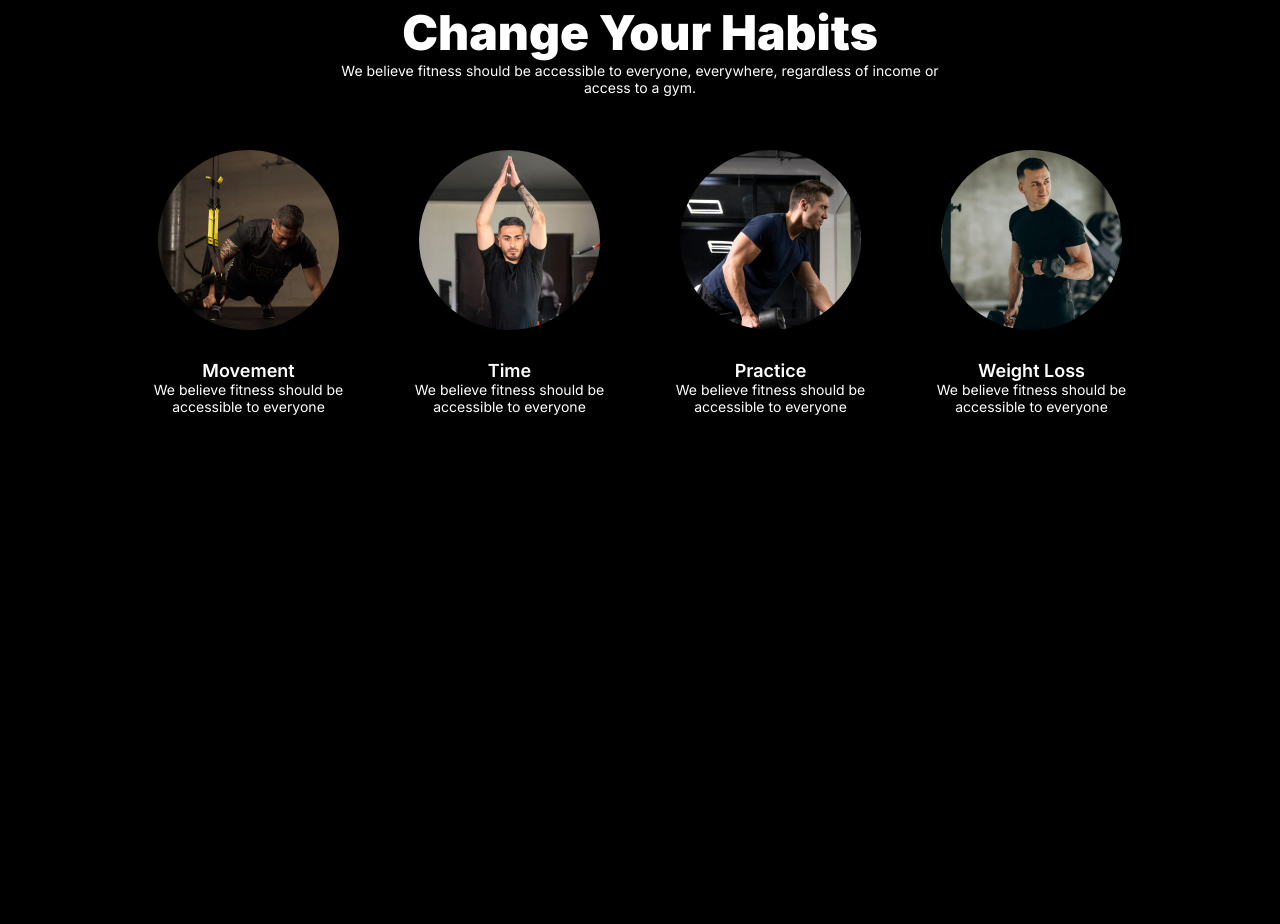
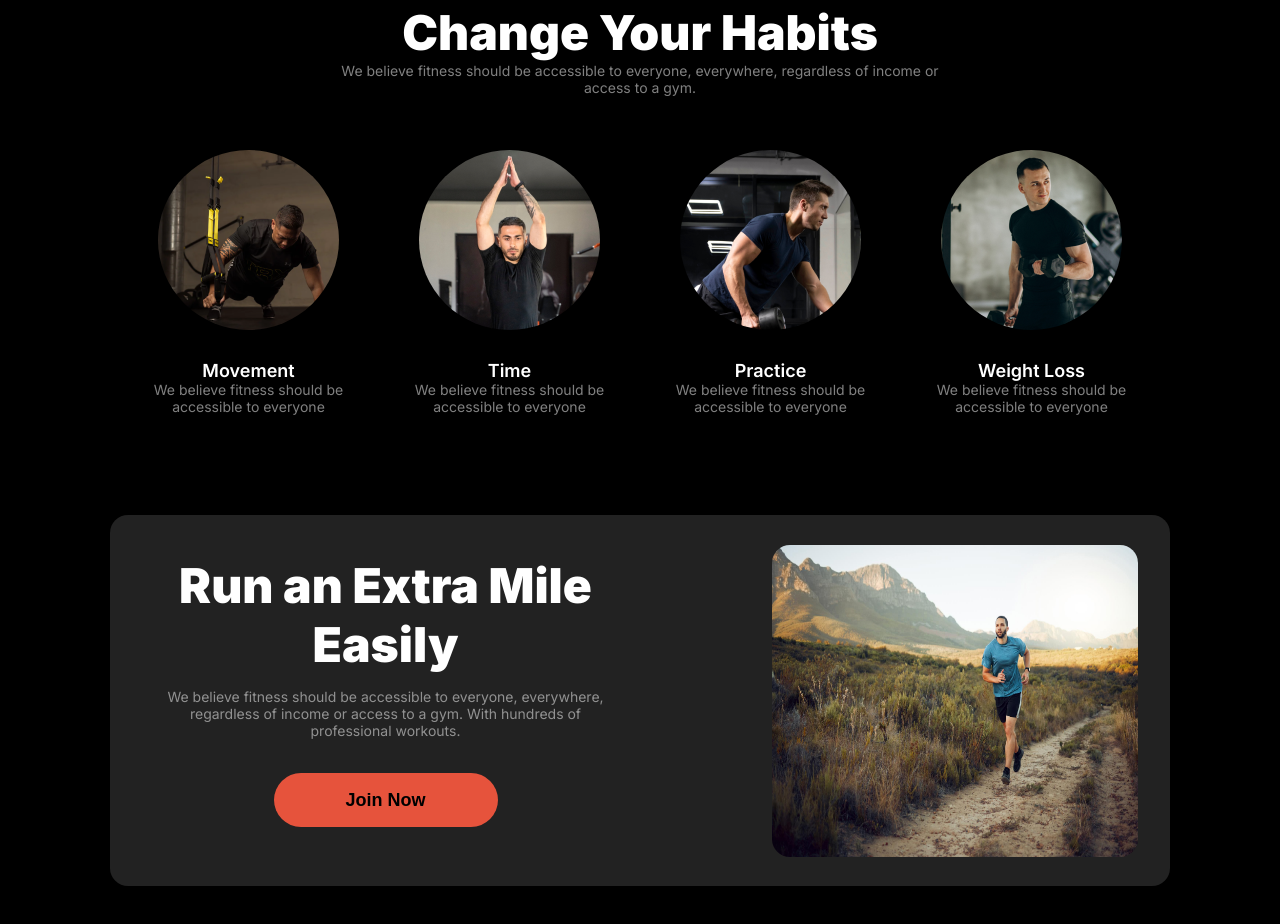
Before and after one commit to shipumaruf/ASSIGNMENT-2, a plain HTML site: page index.html in a window 1280 px wide. Shown: the part 842-1766 px from the top of the page. Before the commit the page ends 1257 px from the top, so only its background shows below. Drawn offline with Linux system fonts and the light colour scheme; a web font is replaced by a local one.

Commit message:
added run saection responsive

```diff
--- a/index.html
+++ b/index.html
@@ -109,6 +109,30 @@
 
         </section>
 
+    <section class="run">
+        <div class="run-container">
+            <div class="run-text-contain">
+                <h2>Run an Extra Mile Easily</h2>
+                <p>We believe fitness should be accessible to everyone, everywhere,
+                     regardless of income or access to a gym. With hundreds of professional workouts.</p>
+
+                        <button class="run-btn" >Join Now</button>
+
+
+            </div>
+                <div class="run-img-contain">
+                    <img src="images/run.jpg" alt="">
+
+                </div>
+
+
+
+
+        </div>
+
+
+       </section>
+
     </main>
 
     <footer>
--- a/styles/style.css
+++ b/styles/style.css
@@ -218,7 +218,7 @@ button .free-workout{
 }
 .habit-container{
     max-width: 1044px;
-    margin: 0 auto;
+    margin: 100px auto;
 
 }
 .habit-text-cotain{
@@ -229,21 +229,25 @@ button .free-workout{
 
 }
 .habit-titel{
+color:rgb(255, 255, 255) ;
 font-size: 48px;
 font-weight: 900;
 
 }
 .habit-description{
+color: rgba(255, 255, 255, 0.5);
 font-size: 14px;
 font-weight: 400;
 }
 .habit-img-container{
-    color:rgb(255, 255, 255) ;
+
     margin-top: 54px;
     text-align: center;
 
+
 }
 .habit-img-container h3{
+    color:rgb(255, 255, 255) ;
 font-size: 18px;
 font-weight: 600;
 
@@ -252,6 +256,7 @@ font-weight: 600;
 .habit-img-container p{
 font-size: 14px;
 font-weight: 400;
+color: rgba(255, 255, 255, 0.5);
 }
 .habit-img img{
     border-radius: 50%;
@@ -259,16 +264,72 @@ font-weight: 400;
 }
 
 
+/* habit section end  */
+
+/* section run start  */
+
+.run{
+   }
+
+.run-container{
+    max-width: 1060px;
+    height: 371px;
+    display: flex;
+    justify-content: space-between;
+    margin: 0 auto;
+    background-color: rgb(34, 34, 34);
+    margin-bottom: 100px;
+    border-radius: 18px;
+}
+
+.run-text-contain{
+    width: 443px;
+    text-align: center;
+    margin-top: 41px;
+    margin-left: 54px;
+
+}
+.run-text-contain h2{
+    font-size: 48px;
+font-weight: 900;
+margin-bottom: 14px;
+color:rgb(255, 255, 255) ;
 
 
+}
+.run-text-contain p{
+    font-size: 14px;
+font-weight: 400;
+margin-bottom: 34px;
+color: rgba(255, 255, 255, 0.5);
+}
+.run-img-contain{
+    width:366px;
+    height:312px;
+    margin: 30px 32px 29px 165px;
+}
+.run-img-contain img{
 
+width: 100%;
+height: 100%;
+border-radius: 18px;
 
+}
+.run-btn{
+    font-size: 18px;
+font-weight: 600;
+width: 224px;
+height: 54px;
+padding: 16px 40px 16px 40px;
+background-color: rgb(230, 83, 60);
+border-radius: 42px;
+border: none;
+/* justify-content: center;
+align-items: center; */
 
+}
 
-
-
-
-/* habit section end  */
+/* section run end  */
 
 
 /* media quare for mobile  */
@@ -300,6 +361,30 @@ font-weight: 400;
         width: 100%;
 
     }
+    .habits{
+        margin-top: 10px;
+        margin-bottom: 100px;
+    }
+    .habit-container{
+    padding-top: 0px;
+    }
+    .habit-text-cotain{
+        flex-direction: column;
+    }
+    .habit-img-container{
+        flex-direction: column;
+    }
+    .run-container{
+        flex-direction: column;
+        height: 100%;
+
+    }
+    .run-img-contain{
+        margin: 31px auto;
+
+    }
+
+
 
 
     }
```
